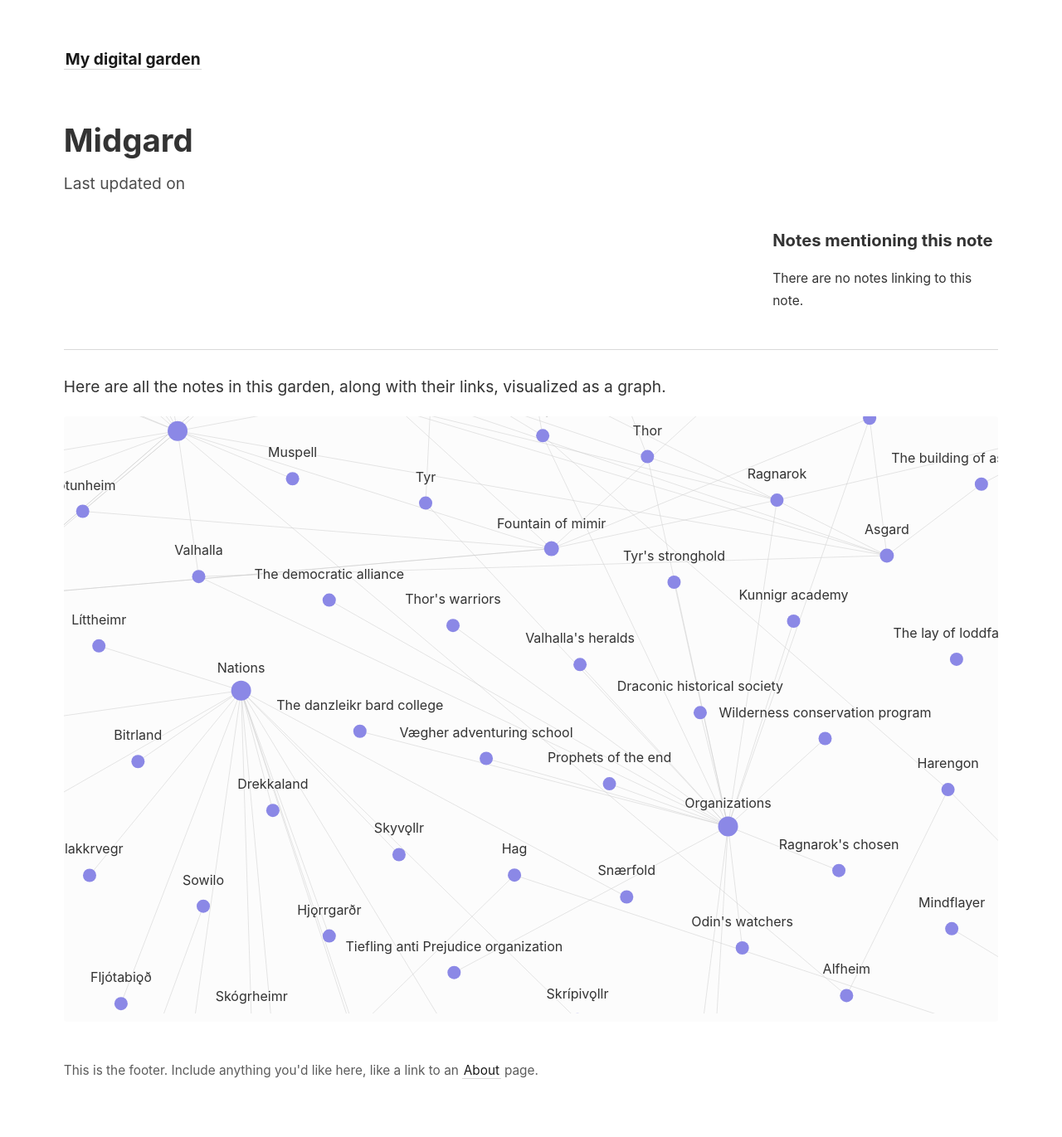
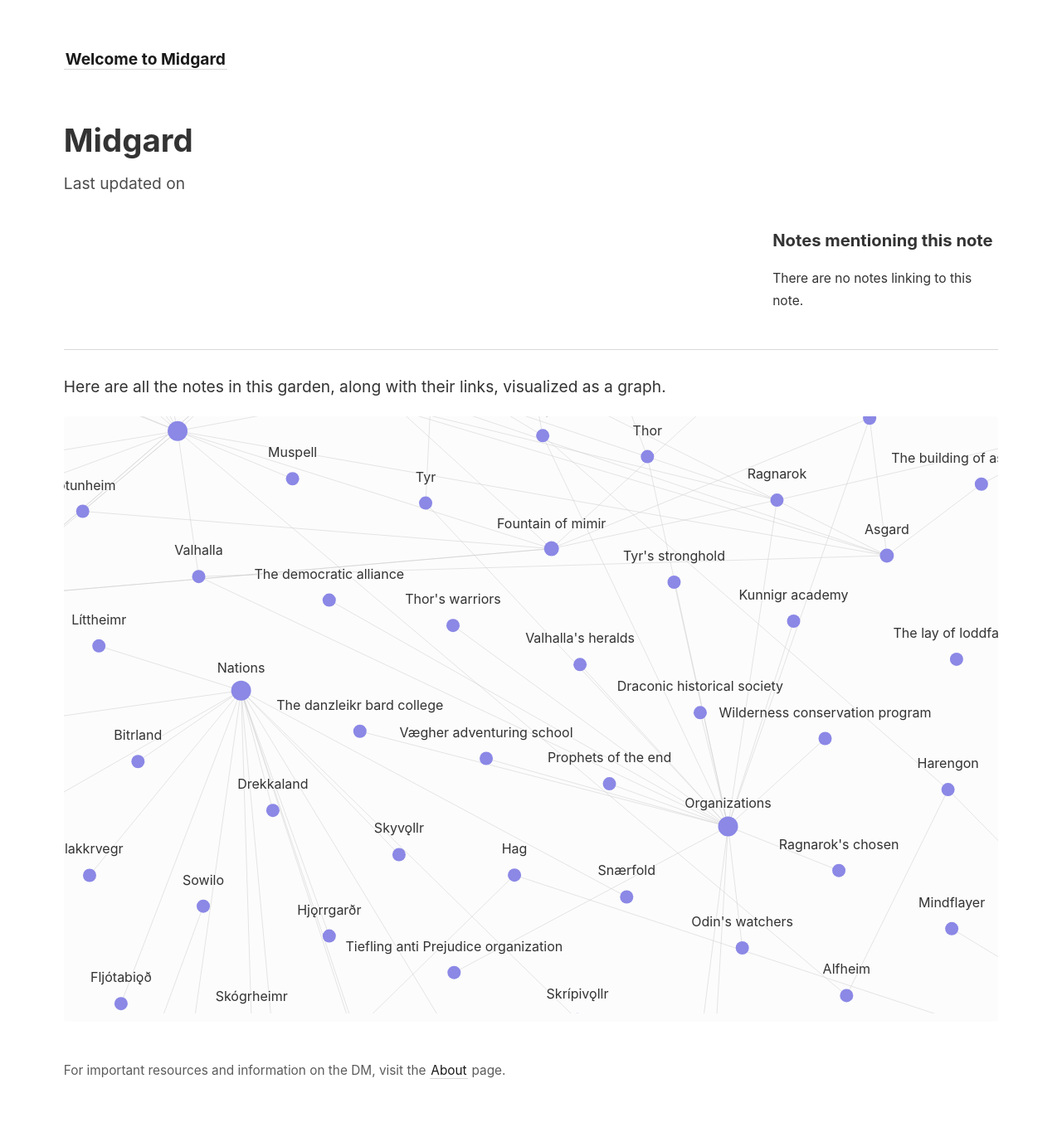
Before and after one commit to liliawatson/midgard, a Jekyll site: the page built from _notes/Midgard/World Lore/Midgard.md, in a window 1280 px wide. Shown: the whole page at 83% size. Built offline with Jekyll 4.4.1, drawn with Linux system fonts in a browser that asks for light colours.

Commit message:
'Update'

```diff
--- a/_config.yml
+++ b/_config.yml
@@ -1,4 +1,4 @@
-title:               My digital garden
+title:               Welcome to Midgard
 include:             ['_pages']
 exclude:             ['_includes/notes_graph.json']
 # You may need to change the base URL depending on your deploy configuration.
--- a/_includes/footer.html
+++ b/_includes/footer.html
@@ -1 +1 @@
-This is the footer. Include anything you'd like here, like a link to an <a class="internal-link" href="/about">About</a> page.
+For important resources and information on the DM, visit the <a class="internal-link" href="/about">About</a> page.
```
Also changed, not shown: _notes/Midgard/Enter.md (renamed from _notes/Midgard/Midgard.md, +1 -1 lines), _pages/index.md (+2 -1 lines).
